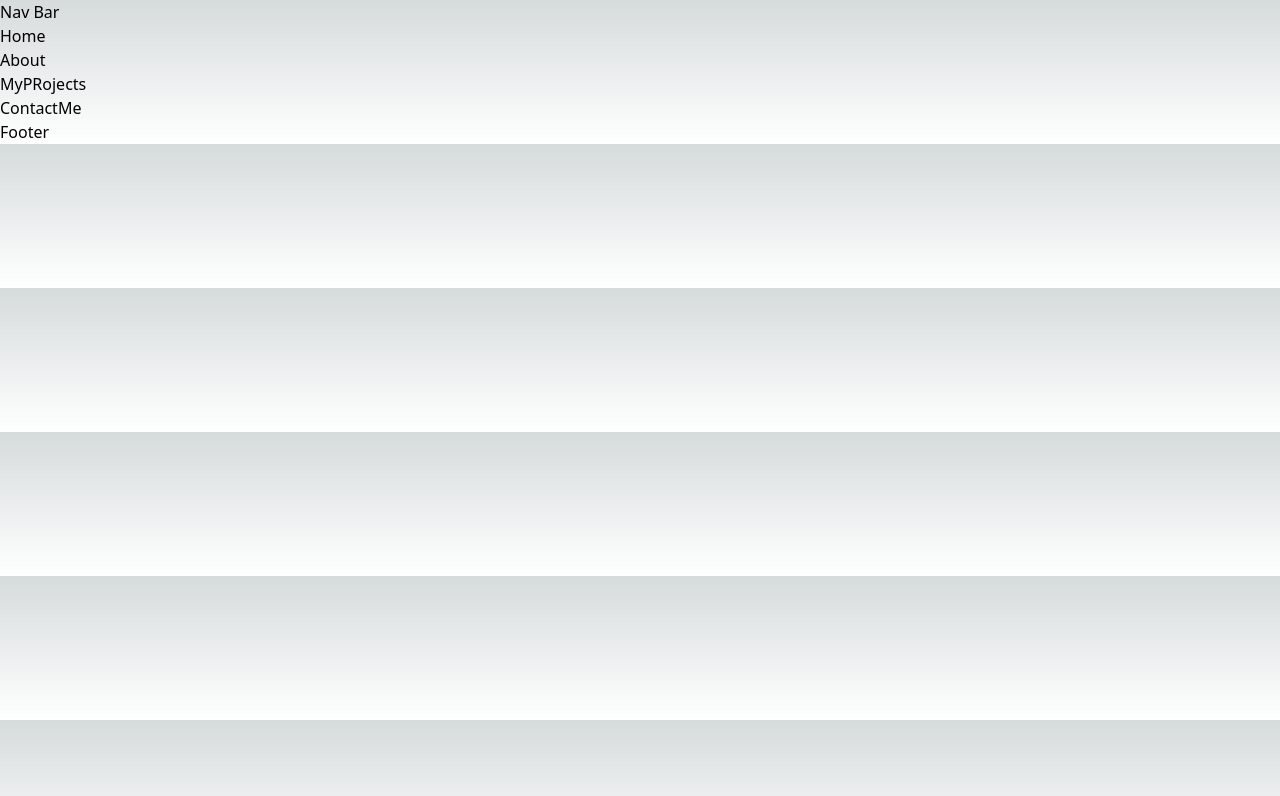
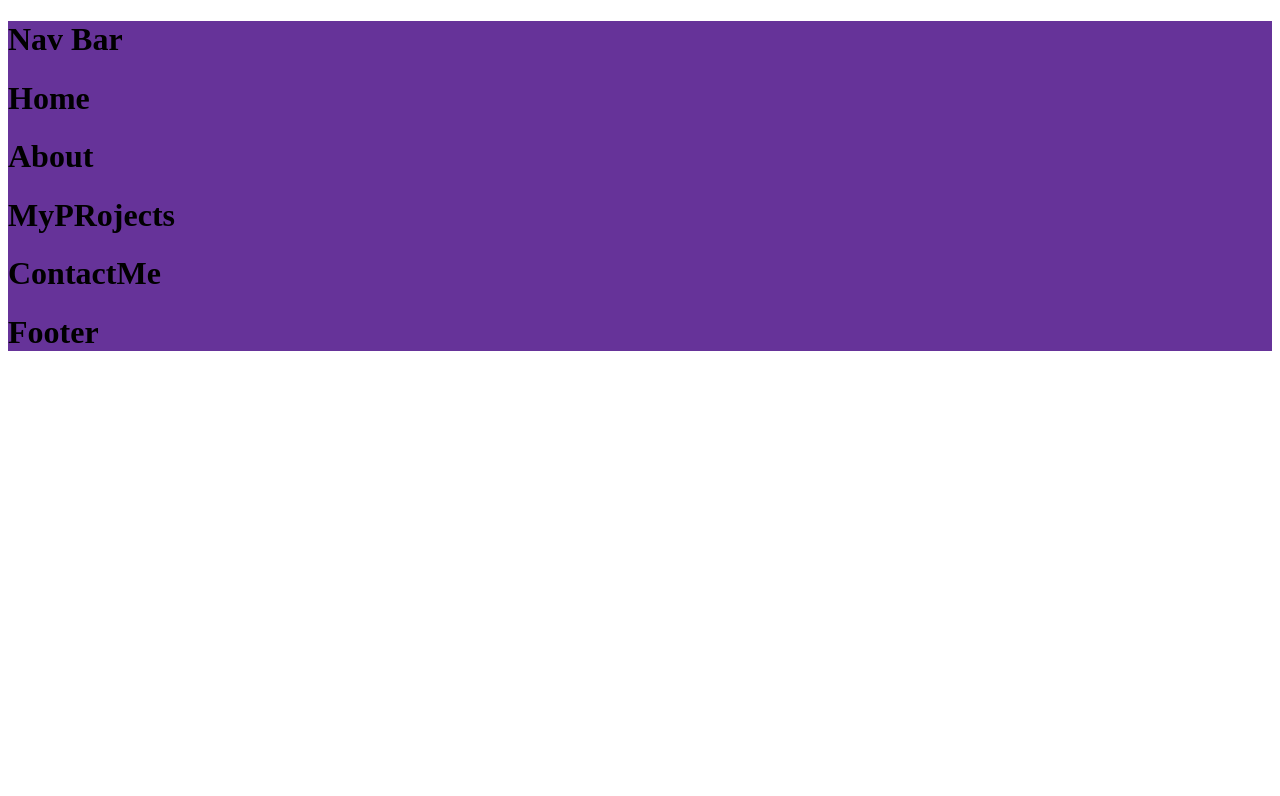
Before and after one commit to sanadtm/3d-sanad-portfolio, a Next.js app: page / in a window 1280 px wide. Shown: the top 796 px of the page. Built offline with nearby package versions, Linux system fonts and the light colour scheme.

Commit message:
Added Styled Components

```diff
--- a/package.json
+++ b/package.json
@@ -16,6 +16,7 @@
     "postcss": "8.4.21",
     "react": "18.2.0",
     "react-dom": "18.2.0",
+    "styled-components": "^5.3.9",
     "tailwindcss": "3.3.1"
   }
 }
--- a/pages/_app.js
+++ b/pages/_app.js
@@ -1,5 +1,5 @@
-import '@/styles/globals.css'
+//import "@/styles/globals.css";
 
 export default function App({ Component, pageProps }) {
-  return <Component {...pageProps} />
+    return <Component {...pageProps} />;
 }
--- a/pages/index.js
+++ b/pages/index.js
@@ -4,15 +4,20 @@ import HomeContent from "./component/HomeContent";
 import MyProjects from "./component/MyProjects";
 import NavBar from "./component/NavBar";
 import Footer from "./component/Footer";
+import styled from "styled-components";
+const Container = styled.div`
+    height: 100hv;
+    background-color: rebeccapurple;
+`;
 export default function Home() {
     return (
-        <>
+        <Container>
             <NavBar />
             <HomeContent />
             <AboutMe />
             <MyProjects />
             <ContactMe />
             <Footer />
-        </>
+        </Container>
     );
 }
```
Also changed, not shown: 1 other file (tests, documents, lock files or other folders).
